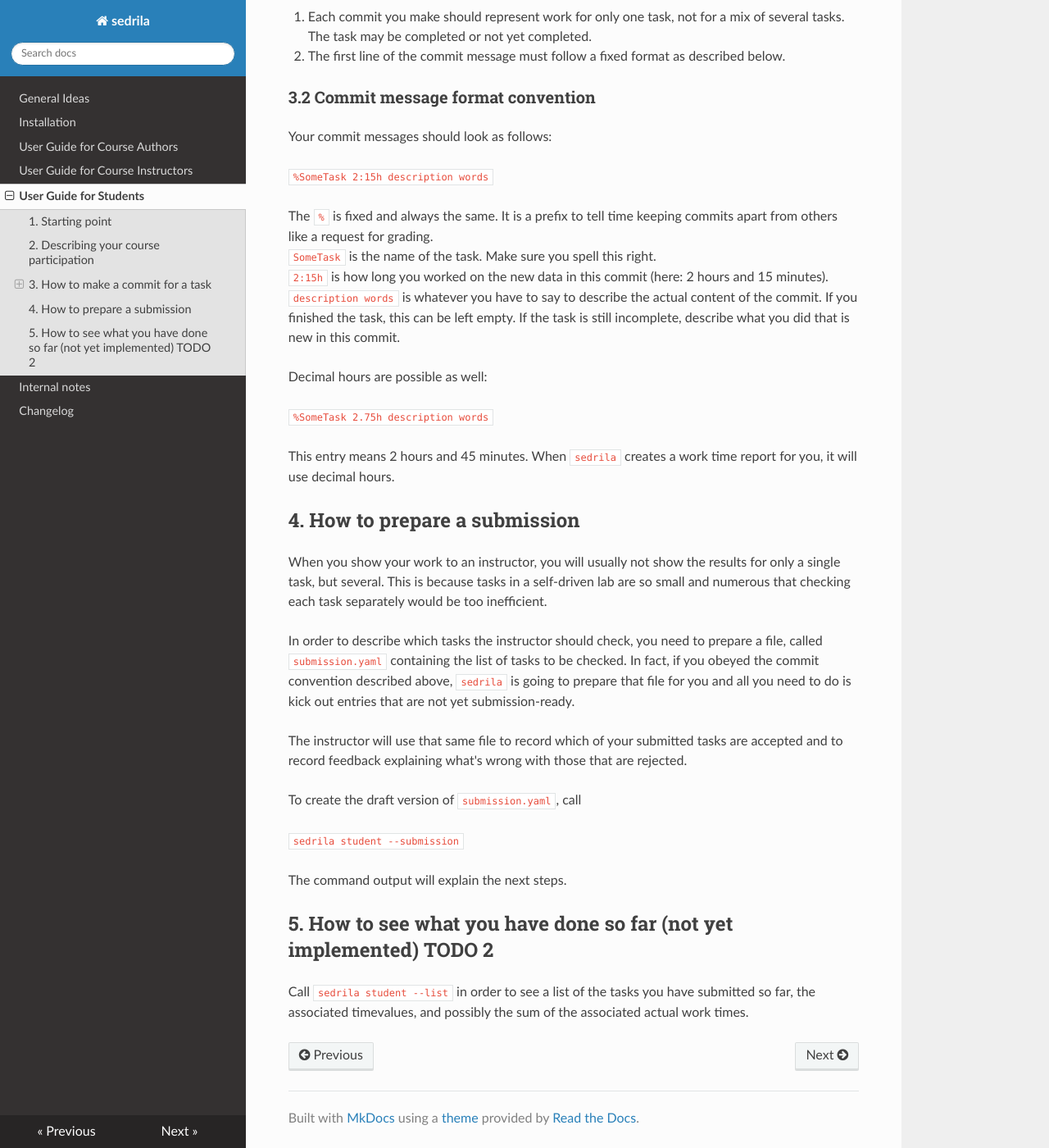
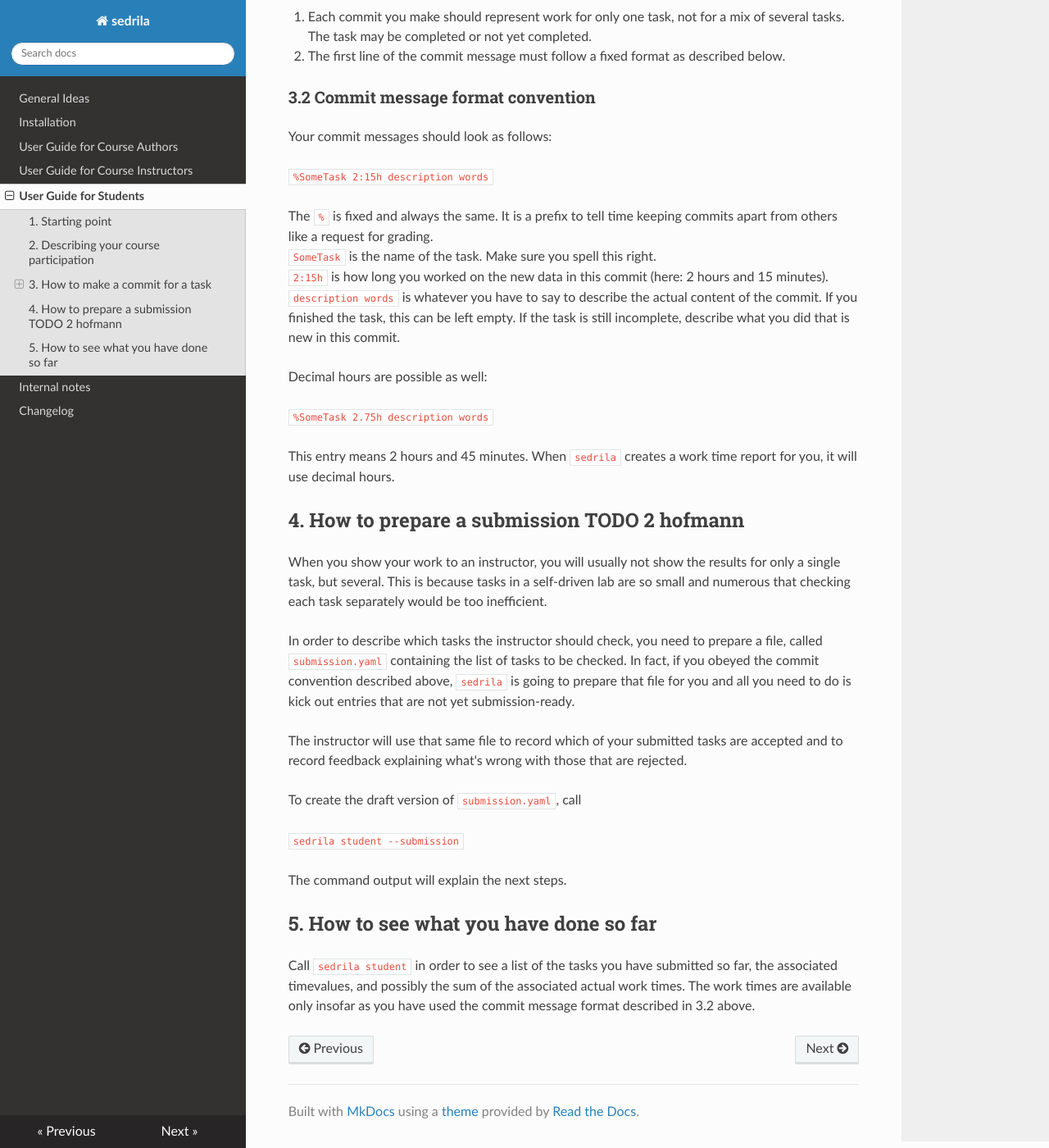
Before and after one commit to fubinf/sedrila, an MkDocs documentation site: the page built from docs/students.md, in a window 1280 px wide and 1400 px high, scrolled down 1313 px. Shown: the whole window at 82% size. Built offline with MkDocs 1.6.1, drawn with Linux system fonts in a browser that asks for light colours; nearby versions of some CDN libraries.

Commit message:
students.md: Handover to hofmann

```diff
--- a/docs/students.md
+++ b/docs/students.md
@@ -87,7 +87,7 @@ This entry means 2 hours and 45 minutes.
 When `sedrila` creates a work time report for you, it will use decimal hours.
 
 
-## 4. How to prepare a submission
+## 4. How to prepare a submission  TODO 2 hofmann
 
 When you show your work to an instructor, you will usually not show the results
 for only a single task, but several.
@@ -110,7 +110,9 @@ To create the draft version of `submission.yaml`, call
 The command output will explain the next steps.
 
 
-## 5. How to see what you have done so far (not yet implemented)  TODO 2
+## 5. How to see what you have done so far
 
-Call `sedrila student --list` in order to see a list of the tasks you have submitted so far,
+Call `sedrila student` in order to see a list of the tasks you have submitted so far,
 the associated timevalues, and possibly the sum of the associated actual work times.
+The work times are available only insofar as you have used the commit message format
+described in 3.2 above.
```
